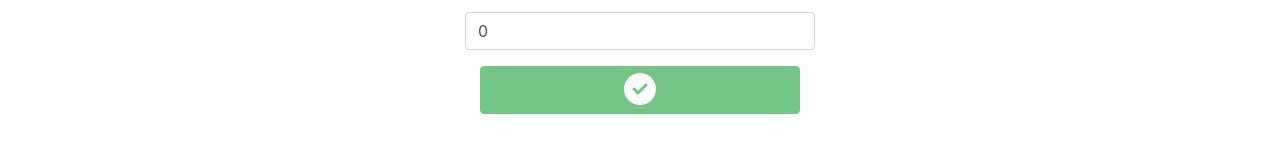
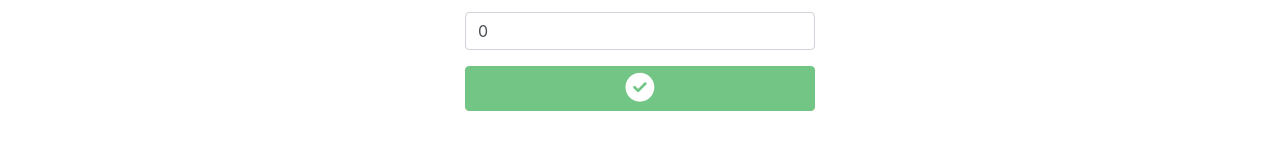
Before and after one commit to estefania-rollino/ShoppingList, an Angular app in the folder ShoppingPlannerUI/: page /item/add in a window 1280 px wide. Shown: the part 186-338 px from the top of the page. Built offline with nearby package versions, Linux system fonts and the light colour scheme.

Commit message:
CreateItem/Add Button style

```diff
--- a/ShoppingPlannerUI/src/app/create-item/create-item.component.html
+++ b/ShoppingPlannerUI/src/app/create-item/create-item.component.html
@@ -29,9 +29,10 @@
         </div>
       </div>
 
-      <div class="container" id="confirmBtn">
-          <button class="btn btn-block btn-success " type="submit" [disabled]="(itemName.invalid || priceItem.invalid)">
-            <span class="fa fa-check-circle" style="font-size: 2rem"></span>
+      <div id="confirmBtn">
+
+          <button class=" btn btn-block btn-success " type="submit" [disabled]="(itemName.invalid || priceItem.invalid)">
+            <span class="fa fa-check-circle" style="font-size: 1.8rem"></span>
           </button>
 
       </div>
```
